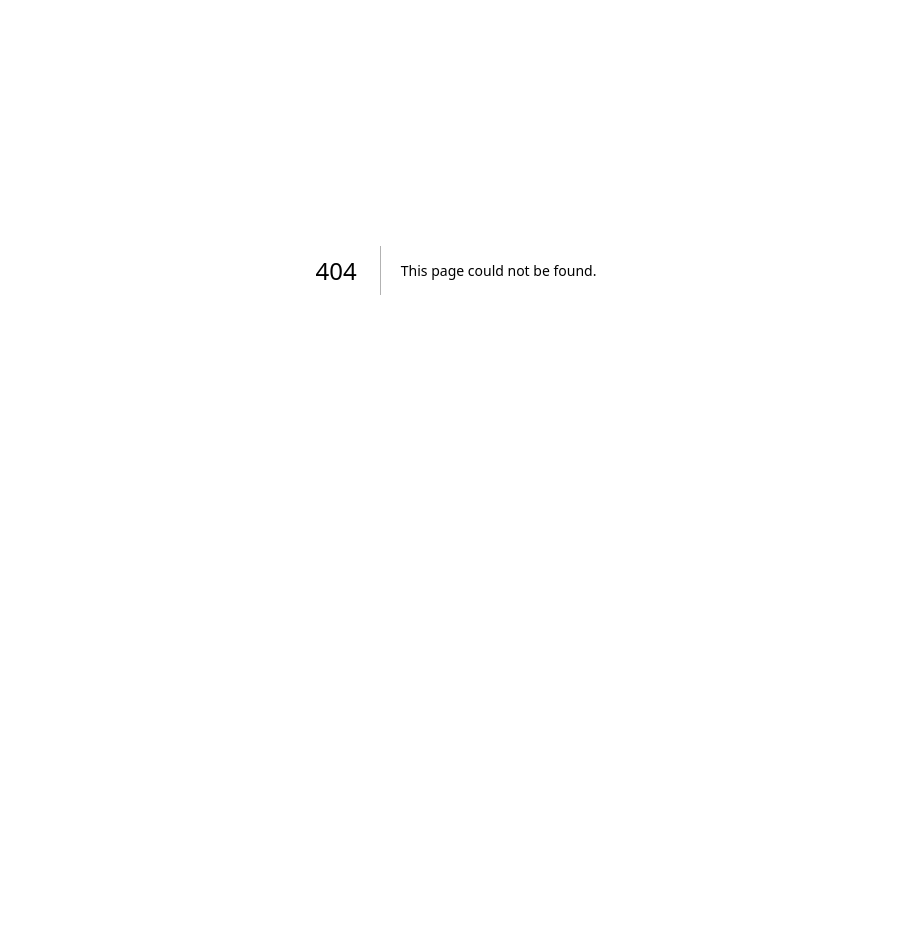
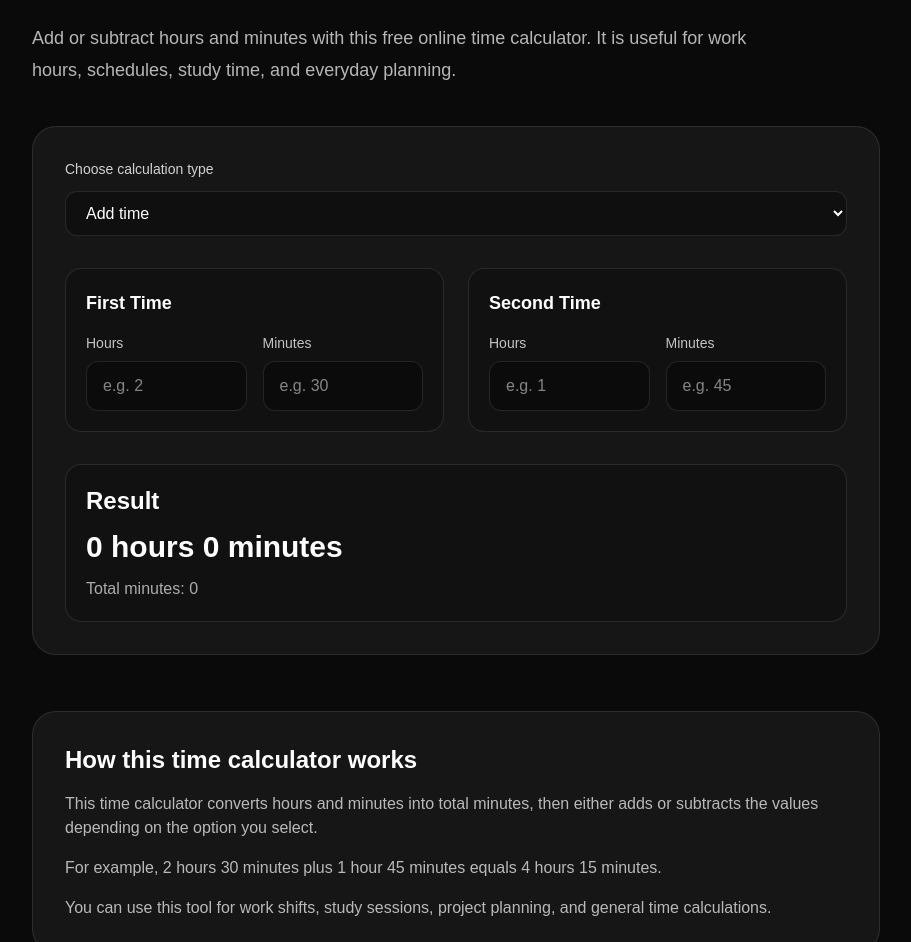
Before and after one commit to spacekjk/tool-nova-site, a Next.js app: page /time-calculator in a window 1280 px wide. Before the commit this address had no page. Shown: the part 130-1072 px from the top of the page, without its empty margins (184-1095 px from the left). Before the commit the page ends 800 px from the top, so only its background shows below. Built offline with nearby package versions, Linux system fonts and the light colour scheme.

Commit message:
add time calculator page

```diff
--- /dev/null
+++ b/app/time-calculator/page.tsx
@@ -0,0 +1,223 @@
+"use client";
+
+import { useMemo, useState } from "react";
+
+type Mode = "add" | "subtract";
+
+function formatHoursAndMinutes(totalMinutes: number) {
+  const negative = totalMinutes < 0;
+  const abs = Math.abs(totalMinutes);
+  const hours = Math.floor(abs / 60);
+  const minutes = abs % 60;
+
+  return `${negative ? "-" : ""}${hours} hour${hours !== 1 ? "s" : ""} ${minutes} minute${minutes !== 1 ? "s" : ""}`;
+}
+
+export default function TimeCalculatorPage() {
+  const [mode, setMode] = useState<Mode>("add");
+
+  const [hours1, setHours1] = useState("");
+  const [minutes1, setMinutes1] = useState("");
+  const [hours2, setHours2] = useState("");
+  const [minutes2, setMinutes2] = useState("");
+
+  const result = useMemo(() => {
+    const h1 = Number(hours1 || 0);
+    const m1 = Number(minutes1 || 0);
+    const h2 = Number(hours2 || 0);
+    const m2 = Number(minutes2 || 0);
+
+    if (
+      [h1, m1, h2, m2].some((value) => Number.isNaN(value)) ||
+      m1 < 0 ||
+      m2 < 0 ||
+      h1 < 0 ||
+      h2 < 0
+    ) {
+      return null;
+    }
+
+    const total1 = h1 * 60 + m1;
+    const total2 = h2 * 60 + m2;
+    const finalMinutes = mode === "add" ? total1 + total2 : total1 - total2;
+
+    return {
+      totalMinutes: finalMinutes,
+      formatted: formatHoursAndMinutes(finalMinutes),
+    };
+  }, [mode, hours1, minutes1, hours2, minutes2]);
+
+  return (
+    <main className="min-h-screen bg-neutral-950 text-white">
+      <section className="mx-auto max-w-4xl px-6 py-14">
+        <div className="max-w-3xl">
+          <p className="mb-3 text-sm text-white/60">Free Online Calculator</p>
+          <h1 className="text-4xl font-bold tracking-tight sm:text-5xl">
+            Time Calculator
+          </h1>
+          <p className="mt-4 text-lg leading-8 text-white/70">
+            Add or subtract hours and minutes with this free online time
+            calculator. It is useful for work hours, schedules, study time, and
+            everyday planning.
+          </p>
+        </div>
+
+        <div className="mt-10 rounded-3xl border border-white/10 bg-white/5 p-6 sm:p-8">
+          <label className="mb-3 block text-sm font-medium text-white/80">
+            Choose calculation type
+          </label>
+
+          <select
+            value={mode}
+            onChange={(e) => setMode(e.target.value as Mode)}
+            className="w-full rounded-xl border border-white/10 bg-black/30 px-4 py-3 text-white outline-none focus:border-white/25"
+          >
+            <option value="add">Add time</option>
+            <option value="subtract">Subtract time</option>
+          </select>
+
+          <div className="mt-8 grid gap-6 sm:grid-cols-2">
+            <div className="rounded-2xl border border-white/10 bg-black/20 p-5">
+              <h2 className="text-lg font-semibold">First Time</h2>
+
+              <div className="mt-4 grid grid-cols-2 gap-4">
+                <div>
+                  <label className="mb-2 block text-sm text-white/75">
+                    Hours
+                  </label>
+                  <input
+                    type="number"
+                    min="0"
+                    value={hours1}
+                    onChange={(e) => setHours1(e.target.value)}
+                    placeholder="e.g. 2"
+                    className="w-full rounded-xl border border-white/10 bg-black/30 px-4 py-3 text-white outline-none focus:border-white/25"
+                  />
+                </div>
+
+                <div>
+                  <label className="mb-2 block text-sm text-white/75">
+                    Minutes
+                  </label>
+                  <input
+                    type="number"
+                    min="0"
+                    value={minutes1}
+                    onChange={(e) => setMinutes1(e.target.value)}
+                    placeholder="e.g. 30"
+                    className="w-full rounded-xl border border-white/10 bg-black/30 px-4 py-3 text-white outline-none focus:border-white/25"
+                  />
+                </div>
+              </div>
+            </div>
+
+            <div className="rounded-2xl border border-white/10 bg-black/20 p-5">
+              <h2 className="text-lg font-semibold">Second Time</h2>
+
+              <div className="mt-4 grid grid-cols-2 gap-4">
+                <div>
+                  <label className="mb-2 block text-sm text-white/75">
+                    Hours
+                  </label>
+                  <input
+                    type="number"
+                    min="0"
+                    value={hours2}
+                    onChange={(e) => setHours2(e.target.value)}
+                    placeholder="e.g. 1"
+                    className="w-full rounded-xl border border-white/10 bg-black/30 px-4 py-3 text-white outline-none focus:border-white/25"
+                  />
+                </div>
+
+                <div>
+                  <label className="mb-2 block text-sm text-white/75">
+                    Minutes
+                  </label>
+                  <input
+                    type="number"
+                    min="0"
+                    value={minutes2}
+                    onChange={(e) => setMinutes2(e.target.value)}
+                    placeholder="e.g. 45"
+                    className="w-full rounded-xl border border-white/10 bg-black/30 px-4 py-3 text-white outline-none focus:border-white/25"
+                  />
+                </div>
+              </div>
+            </div>
+          </div>
+
+          <div className="mt-8 rounded-2xl border border-white/10 bg-black/20 p-5">
+            <h2 className="text-2xl font-semibold">Result</h2>
+            <p className="mt-3 text-3xl font-bold">
+              {result ? result.formatted : "Enter valid values."}
+            </p>
+            {result && (
+              <p className="mt-3 text-white/65">
+                Total minutes: {result.totalMinutes}
+              </p>
+            )}
+          </div>
+        </div>
+      </section>
+
+      <section className="mx-auto max-w-4xl px-6 pb-14">
+        <div className="rounded-3xl border border-white/10 bg-white/5 p-6 sm:p-8">
+          <h2 className="text-2xl font-semibold">How this time calculator works</h2>
+          <div className="mt-4 space-y-4 text-white/70">
+            <p>
+              This time calculator converts hours and minutes into total
+              minutes, then either adds or subtracts the values depending on
+              the option you select.
+            </p>
+            <p>
+              For example, 2 hours 30 minutes plus 1 hour 45 minutes equals 4
+              hours 15 minutes.
+            </p>
+            <p>
+              You can use this tool for work shifts, study sessions, project
+              planning, and general time calculations.
+            </p>
+          </div>
+        </div>
+      </section>
+
+      <section className="mx-auto max-w-4xl px-6 pb-16">
+        <div className="rounded-3xl border border-white/10 bg-white/5 p-6 sm:p-8">
+          <h2 className="text-2xl font-semibold">Frequently Asked Questions</h2>
+
+          <div className="mt-6 space-y-6">
+            <div>
+              <h3 className="text-lg font-medium">
+                How do I add hours and minutes?
+              </h3>
+              <p className="mt-2 leading-7 text-white/70">
+                Enter the first time value and the second time value, then
+                choose the add option to calculate the total.
+              </p>
+            </div>
+
+            <div>
+              <h3 className="text-lg font-medium">
+                Can this calculator subtract time?
+              </h3>
+              <p className="mt-2 leading-7 text-white/70">
+                Yes. Choose the subtract option to find the difference between
+                two time values.
+              </p>
+            </div>
+
+            <div>
+              <h3 className="text-lg font-medium">
+                Can I use this online time calculator for free?
+              </h3>
+              <p className="mt-2 leading-7 text-white/70">
+                Yes. Tool Nova provides this time calculator online for free
+                with no sign-up required.
+              </p>
+            </div>
+          </div>
+        </div>
+      </section>
+    </main>
+  );
+}
```
